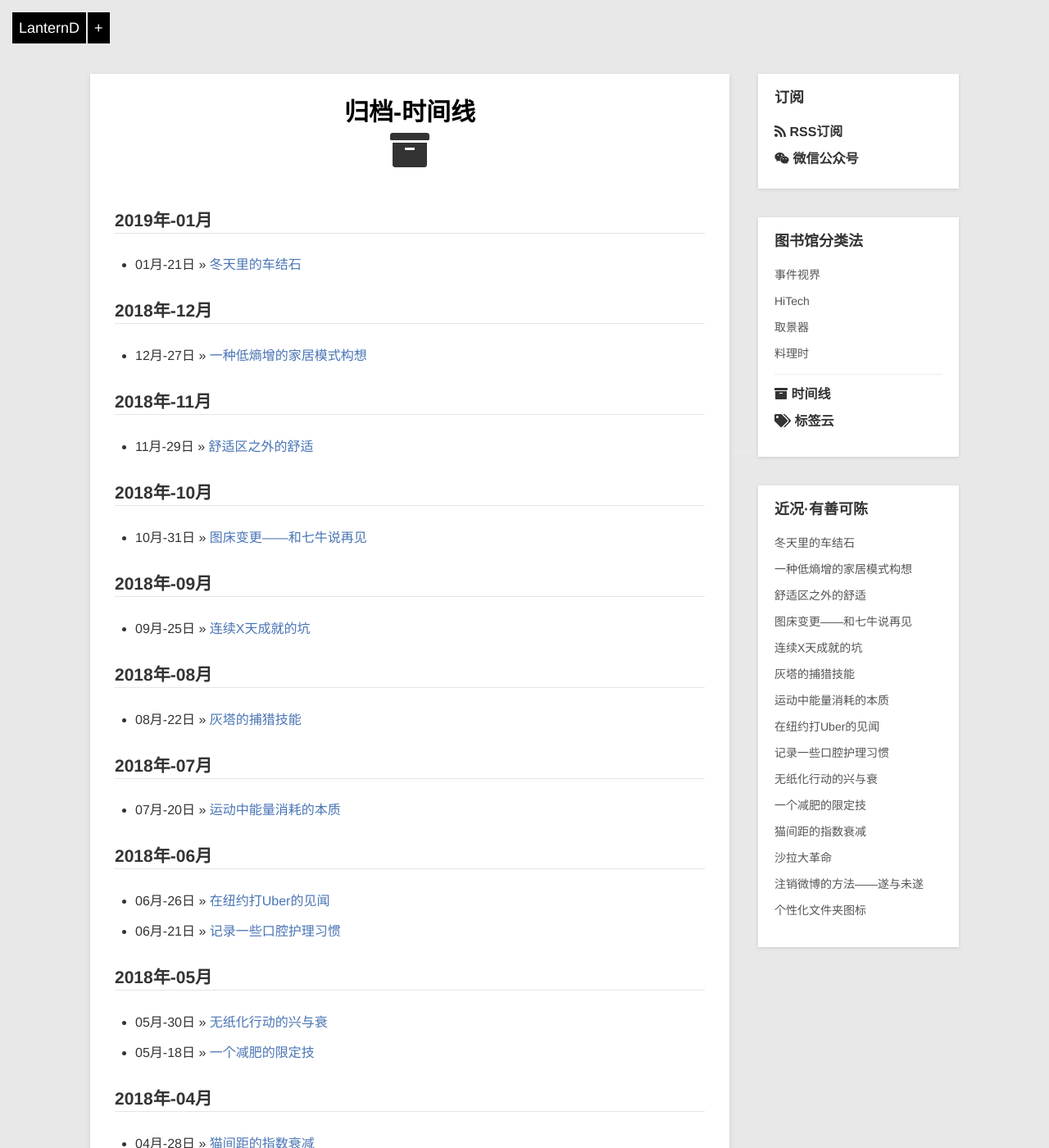
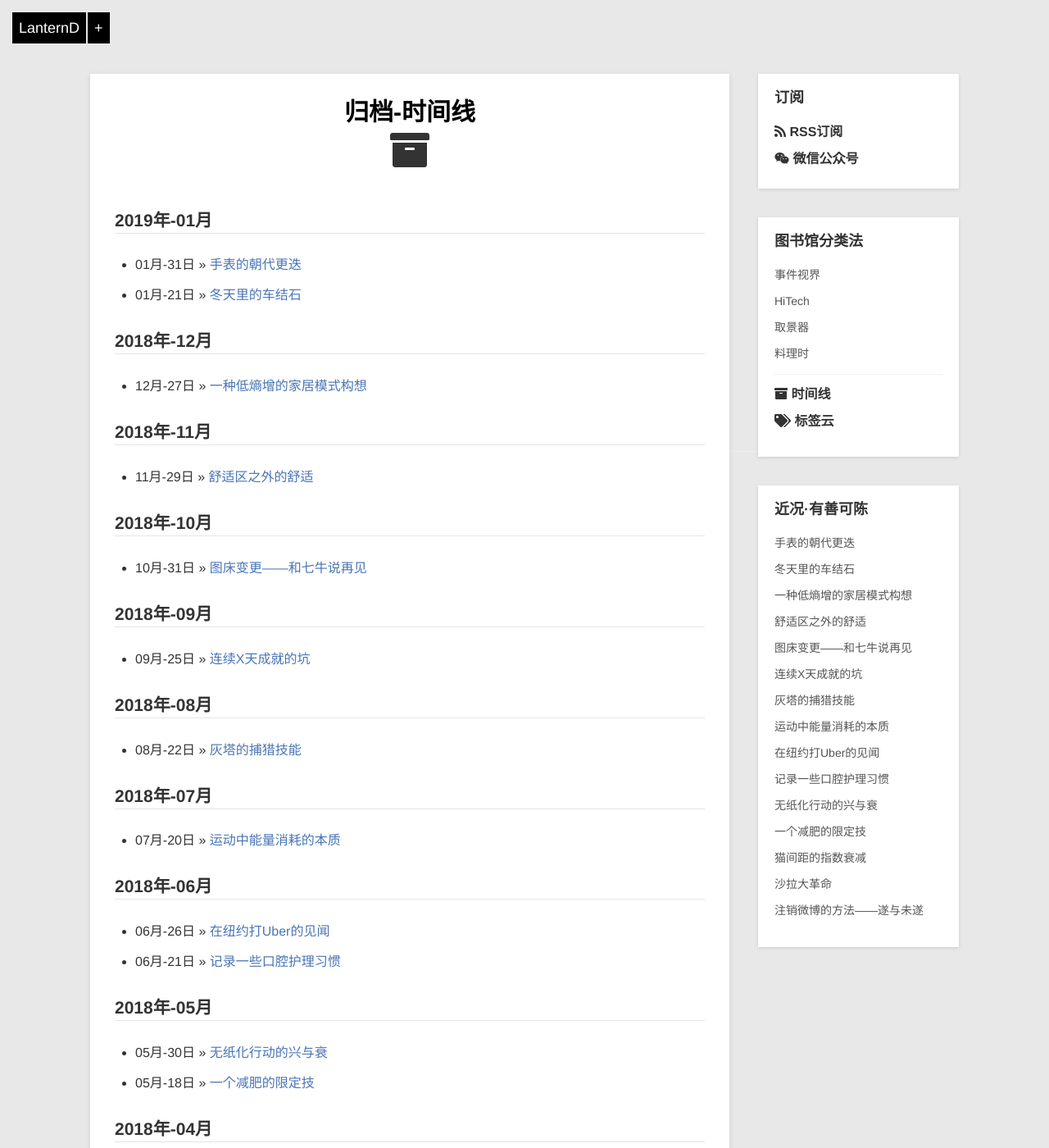
Before and after one commit to LanternD/lanternd.github.io, a Jekyll site: the page built from archive/index.html, in a window 1280 px wide and 1400 px high. Shown: the whole window at 82% size. Built offline with Jekyll 4.4.1, drawn with Linux system fonts in a browser that asks for light colours; nearby versions of some CDN libraries; comment, search, counter and statistics services are not loaded; part of the change alters nothing that is shown.

Commit message:
New post: smart watch update

```diff
--- a/blog/_posts/2017-05-25-one-year-with-apple-watch.md
+++ b/blog/_posts/2017-05-25-one-year-with-apple-watch.md
@@ -40,7 +40,7 @@ date: 2017-05-25 22:33:44
 - 没有装新应用的欲望，为了续航
 - 厚度有点大
 - 接触面不透气
-- 续航短。
+- 续航真短。
 
 ## 一些体验
 
@@ -60,13 +60,13 @@ date: 2017-05-25 22:33:44
 
 　众所周知，人的前臂是由两条骨头组成的，这样就可以实现扭转运动。所以我们平时戴手表的位置其实是一个「坑」。苹果根据这个设计了一个**凸曲面**的手表底面，整体看起来光滑圆润。所以戴上去的时候「高度贴合手腕表面」，简直不留一点缝隙，「完美的人体工学设计」。
 
-　刚戴上去的时候觉得一切正常（松紧度属于中间偏紧），但是一旦天热或者刚运动完，手表和手背的接触面简直难受，都得把手表拎起来透透气。即使没有出汗，过个一小时差不多就得松动一次，否则就会不自在。而普通手表只需要甩甩手就可以轻松完成透气。我还用试过Motorola的某一款智能手表，虽然底面也是玻璃但是是平的，戴上去就没这么贴合，所以比较透气（所以心率测得不太准）。
+　刚戴上去的时候觉得一切正常（松紧度属于中间偏紧），但是一旦天热或者刚运动完，手表和手背的接触面简直难受，都得把手表拎起来透透气。即使没有出汗，过个一小时差不多就得松动一次，否则就会不自在。而普通手表只需要甩甩手就可以轻松完成透气（AW甩甩手还有可能粘着分离不了）。我还用试过Motorola的某一款智能手表，虽然底面也是玻璃但是是平的，戴上去就没这么贴合，所以比较透气（所以心率测得不太准）。
 
 　前两周的时候我把AW摘下来，结果在灯光下，我的手腕背的皮肤已经变得**和周围不一样**了！即使仔细清洗我的手背也没有能恢复正常。我本来想传个照片，但是相机好像拍不出这个效果，所以就文字描述吧。
 
 　如果大家仔细看皮肤，它是由很多小块拼接而成，由较浅的沟壑将分开。而和AW贴合那块皮肤，每一个小块都变大了，沟壑还变深了，而且小块表面很平滑，反光率比周围更高。总体来说它们是变「**肿**」了，但没有凸出来。如果扯动皮肤，会发现那一块产生的皱纹更多、更深。
 
-　我突然意识到，我不能再接着戴AW了，接着连续一周没有戴它。到现在，那块皮肤稍有好转，但是没有彻底恢复。如果很长时间都不会恢复，或者留下了什么永久性的皮肤变化，那我可能以后再也不会用这样的产品了。
+　我突然意识到，我不能再接着戴AW了，接着连续一周没有戴它。到现在那块皮肤稍有好转，但是没有彻底恢复。如果很长时间都不会恢复，或者留下了什么永久性的皮肤变化，那我可能以后再也不会用这样的产品了。
 
 　我可不能因为一点便利和舒适牺牲我的皮肤。
 
@@ -81,3 +81,7 @@ date: 2017-05-25 22:33:44
 　AW对我来说确实提供了一些便利，但不是什么必需品，随时可以忽略它。我知道几位朋友买了AW最后又不戴了，大多是觉得充电麻烦。
 
 　总结一下就是，短期来看AW可以玩玩，还是充满新鲜感的。长远来看我倒是不推荐购买AW，等它改善一下设计再说吧（改成我觉得OK的设计）。
+
+## 2019-02-01 Update
+
+　现在看文章意识到我好像并没有更新，所以来强行更新一下。在我把手表从右手腕变成左手腕佩戴3个月后，右手腕的皮肤恢复了正常。估摸着皮肤的皮都换了好几轮了吧。总之是个比较长的恢复过程。个例，仅供参考。
--- /dev/null
+++ b/blog/_posts/2019-01-31-smart-watch-update.md
@@ -0,0 +1,85 @@
+---
+layout: post
+title: 手表的朝代更迭
+description: 旧的Apple Watch不去，新的Garmin Forerunner 645不来。
+permalink: /smart-watch-update/
+categories: [Blog, 视・界]
+tags: [Apple Watch, Garmin, 手表, 升级, 故障]
+date: 2019-01-31 20:04:15
+---
+
+#
+
+## Apple Watch寿终正寝
+
+　以下Apple Watch简称「AW」。
+
+　那是一月的一个晚上，和朋友在车站买轻轨票。他注意到地上有个光滑的黑色的方块，出于好奇，他捡起来问这是谁的。我接过来一看，这不是苹果手表的屏幕嘛，谁的手表坏了。0.02秒之后：「不会是我的吧！」把外套的袖子费劲地提上去之后，我看到了一个表面不会反光，还有点凹陷的手表，粗糙又原始—— **真的是我的** 。
+
+　那一刻标志着陪伴我两年多的苹果手表报废了。有趣的是，没了屏幕它也可以工作，手机来通知了也能振动，只是一旦把它从手上拿下来以后就再也解锁不了了。
+
+![img]({{site.img-hosting}}/Pic4Post/smart-watch-update/broken-aw.jpg "Broken Apple Watch")
+
+　至于报废的原因应该是电池鼓胀，导致屏幕和机体分离，这个过程顺便又把排线扯断了，基本不可修复。考虑到这是第一代AW（现在都第四代了），也没有任何修复它的动力了。到现在我也没搞清楚电池鼓胀的原因，应该就是用久了老化吧。
+
+　再见了，陪我两年半的AW。我把它扔抽屉里作纪念了。
+
+　在此之前我只写过一篇文章介绍AW：《[戴Apple Watch这一年](../one-year-with-apple-watch/)》。里面提及了AW的优缺点和对皮肤的影响。
+
+　现在我还得补充一些AW1的缺点：
+
+-   如果屏幕有水，基本触摸功能就没法用了。后面系列可能有改进。
+-   过于强的安全性：一旦手表检测不到心率就会进入锁屏模式。冬天的时候长袖衣服很容易滑到皮肤和手表之间的缝隙里去，然后手表就锁了，然后就收不到手机推送过来的通知了，非常不爽。
+-   在用了两年之后，屏幕边缘竟然出现了坏点，就是不亮了。还好范围不大，而且边缘也是黑色的，不然就丑死了。
+
+　再补充个优点：
+
+-   AW的（原装）表带真的很舒服，戴起来非常方便，单手轻松操作。
+
+## 后AW时代
+
+　都说「21天养成一个习惯，90天能养成稳定习惯」。戴手表这几百天让我对AW产生了挺强的依赖。自从没了AW以后我手臂总觉得少了点什么东西。看时间更加不方便了，以前抬个手就行，现在得掏手机；以前坐久了AW会提醒我起来活动一下，现在坐了小半天了才想起来要站起来，更不健康了……
+
+　这种状态让我很不爽，于是下定决心买个运动手表，开启一个新的时代。没过多久我就盯上了Garmin（佳明）的Forerunner 645。2018年1月出品。从BestBuy连税370块钱买了，邮寄了5天才到。
+
+## Garmin 645的初步体验
+
+　以下简称645。
+
+![img]({{site.img-hosting}}/Pic4Post/smart-watch-update/garmin-645.jpg "Garmin Forerunner 645")
+
+　这块表在跑步圈名气还是挺大的，网上的测评也是非常多。这里就对比一下645和AW吧。仅仅是个人角度，不同人感觉不一样。
+
+　645比AW好的地方：
+
+-   第一个必须提续航：非GPS模式7天，GPS模式14小时，爽飞了。以目前为例：距离上次充电已经将近三天了，电量还有69%。目前不知道这个刻度是不是均匀，有待观察。以前AW高频使用的话一天都撑不了，要我说就是WatchOS太复杂了，功耗降不下来。
+-   心率很准，检测密度很高。心率模块一直在PWM模式工作，既省电又能一直测。
+-   有睡眠监测。可能AW4也有了，没太关注这个点。不过睡觉我不打算带手表。
+-   App准确可用，也可扩展，没啥鸡肋的。AW里面用不上的App太多了。
+-   **表盘** 的「小程序」是开放给第三方开发的，有很多有意思的表盘程序。AW的表盘都是自带的，选项不多。
+-   按钮操作，用于运动十分友好。
+-   内置了一堆运动的记录Profile，针对性很强。不过AW这方面也在加强，差距不大。
+-   能算VO2 Max，焦虑指数之类的数据，比AW提供的更多。
+-   心率传感器面积小，没有AW的佩戴不适感（之前的Blog提到的）。
+
+　645比AW差的地方：
+
+-   默认 **表带** 太难用了，也不怎么好看。倒是可以换别的，要掏钱。不过论稳定性的话比AW的好。
+-   没有默认中文字库，要另外下载（貌似还收钱，吃相难看）。真是太扯了，一个国际化企业i18n做得这么烂，搞几个字库又占不了多大容量。
+-   不支持闹钟同步（手机闹钟响的时候同时手表能震动），这点很奇怪。估计是iOS没开放API吧？
+-   不支持通知过滤，啥通知都会同步，老是振动很不爽。其实我只需要几个App的通知而已。
+-   长得中规中矩，没有什么科技感。
+-   据说表盘耐磨程度一般。
+-   屏幕像素低，边缘都是锯齿。为啥佳明貌似很少运动手表是方屏幕的？
+-   不支持无线充电，难度其实不大，可能懒得加吧。留几个USB触点在那里挺丑的。同样的道理数据线也是定制的，搞丢了就麻烦了。
+-   不支持抬手看时间（一直都在显示）。645应该是低功耗液晶，所以常亮耗电倒也不大。
+-   对应的手机App（叫Garmin Connect还是什么）太复杂，学习曲线稍微陡峭。
+-   貌似没有久坐提醒的功能，可能可以通过小程序实现？还没研究过。
+
+　这大冬天的我也没怎么在户外活动长时间活动过，所以它真正NB的功能还没真正测试过，看网上的说法应该是挺好的，足够我用了。
+
+## 末了
+
+　用过按键的手表之后我在想，触屏对手表来说是不是个刚需？AW里面除了那个蜂窝网格图，其他时候其实也就是上下左右导航罢了，用按钮是完全可以实现的。上面也提到有水的时候触屏不是很好用，这就限制了它的很多使用场合。总的来说AW没有那么主打运动，而645是非常专注在运动上的，设计理念就不一样吧。
+
+　希望645能支撑我用个几年。
```
